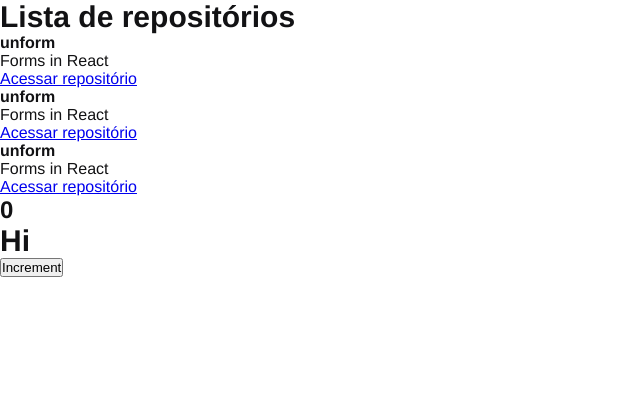
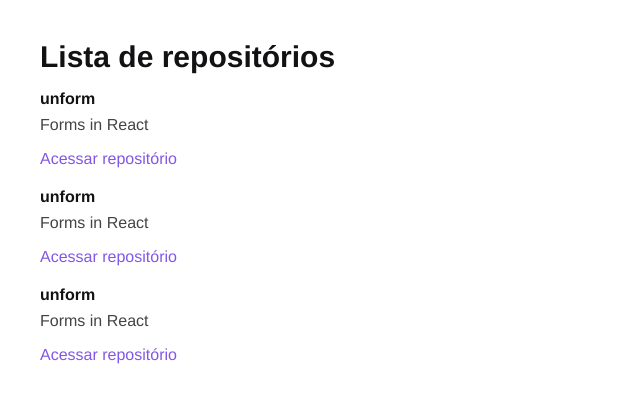
Before and after one commit to amaralc/2021-ignite-reactjs-I-github-explorer, a React app: page / in a window 1280 px wide. Shown: the top 402 px of the page, without its empty margins (0-640 px from the left). Built offline with nearby package versions, Linux system fonts and the light colour scheme.

Commit message:
fix: remove counter

```diff
--- a/src/App.jsx
+++ b/src/App.jsx
@@ -1,13 +1,7 @@
 import React from 'react'
 import './styles/globals.scss'
 import { RepositoryList } from './components/RepositoryList'
-import { Counter } from './components/Counter'
 
 export function App() {
-  return (
-    <>
-      <RepositoryList/>
-      <Counter/>
-    </>
-  )
+  return <RepositoryList/>
 }
--- a/src/components/Counter.jsx
+++ /dev/null
@@ -1,17 +0,0 @@
-import { useState } from 'react';
-
-export function Counter(){
-  const [counter, setCounter] = useState(0);
-
-  function increment(){
-    setCounter(counter + 1);
-  }
-
-  return(
-    <div>
-      <h2>{counter}</h2>
-      <h1>Hi</h1>
-      <button type="button" onClick={increment}>Increment</button>
-    </div>
-  )
-}
--- a/src/components/RepositoryList.jsx
+++ b/src/components/RepositoryList.jsx
@@ -1,4 +1,5 @@
 import {RepositoryItem} from './RepositoryItem'
+import '../styles/repositories.scss'
 
 const repository = {
   name: 'unform',
--- /dev/null
+++ b/src/styles/repositories.scss
@@ -0,0 +1,33 @@
+section.repository-list {
+    margin: 40px;
+
+    h1 {
+        margin-bottom: 16px;
+    }
+
+    ul {
+        list-style: none;
+
+        li {
+          & + li {
+              margin-top: 20px;
+          }
+
+          p {
+            font-size: 14p;
+            color: #444;
+            margin-top: 8px;
+          }
+
+          a {
+            display: inline-block;
+            margin-top: 16px;
+            text-decoration: none;
+            color: #8257e6
+          }
+
+        }
+
+
+    }
+}
```
